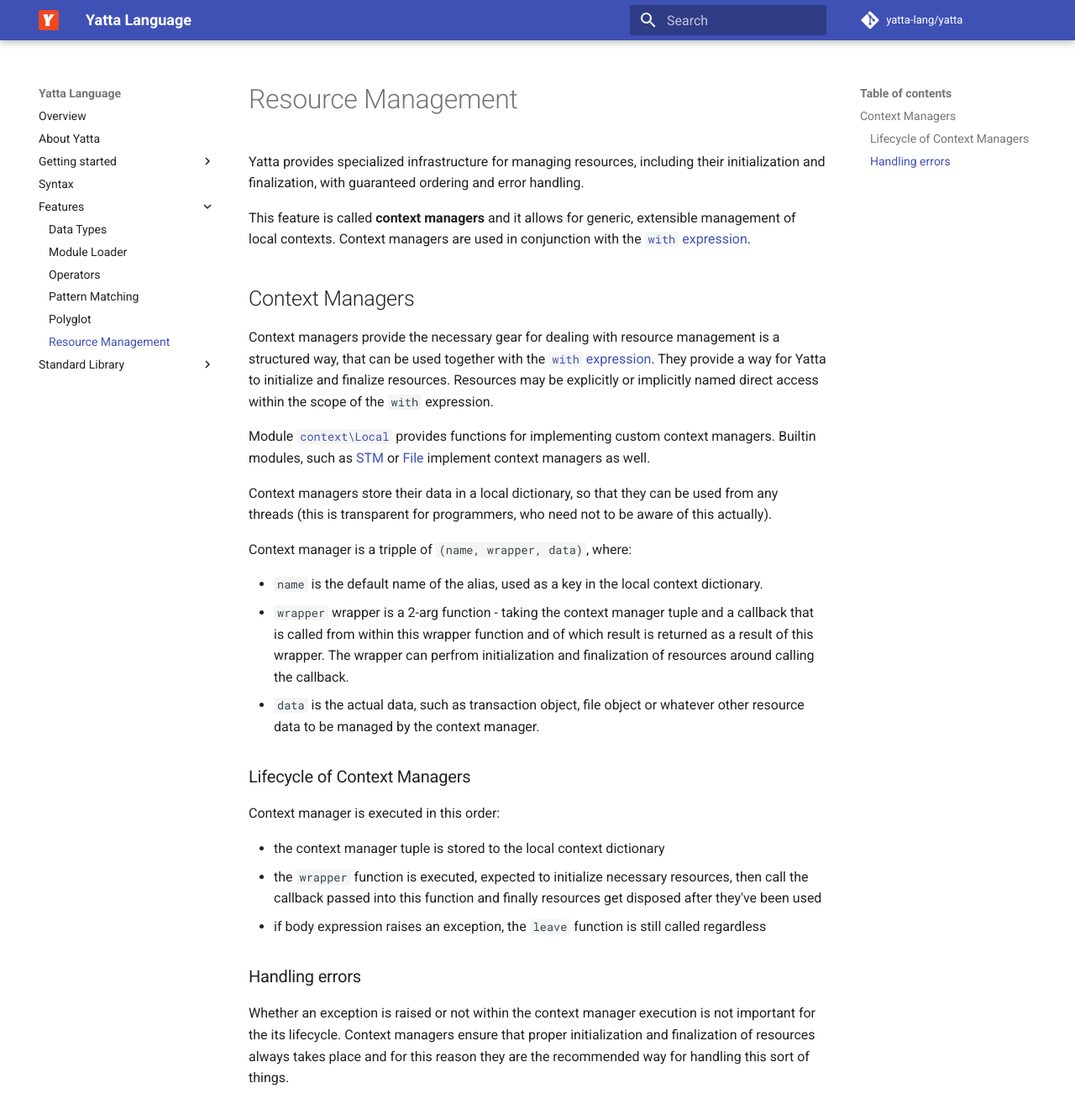
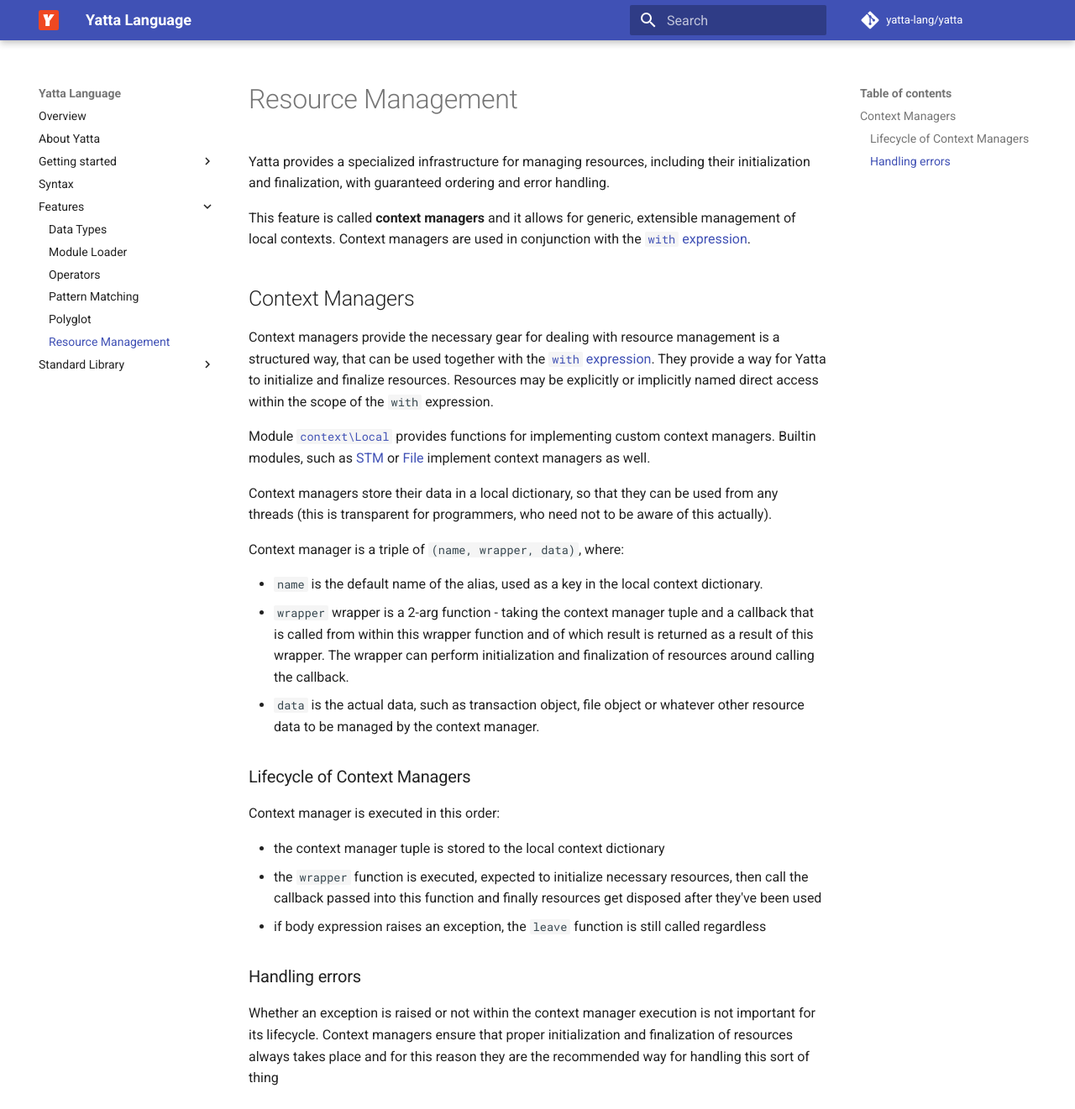
Before and after one commit to yona-lang/homepage, an MkDocs documentation site: the page built from docs/features/resource-management.md, in a window 1280 px wide and 1321 px high. Shown: the whole window at 84% size. Built offline with MkDocs 1.6.1 and Material for MkDocs 9.7.7, drawn with Linux system fonts in a browser that asks for light colours; comment, search, counter and statistics services are not loaded.

Commit message:
improved home

```diff
--- a/docs/features/resource-management.md
+++ b/docs/features/resource-management.md
@@ -2,7 +2,7 @@
 title: "Resource Management"
 ---
 
-Yatta provides specialized infrastructure for managing resources, including their initialization and finalization, with guaranteed ordering and error handling.
+Yatta provides a specialized infrastructure for managing resources, including their initialization and finalization, with guaranteed ordering and error handling.
 
 This feature is called **context managers** and it allows for generic, extensible management of local contexts. Context managers are used in conjunction with the [`with` expression](/features/syntax#with-expression).
 
@@ -14,10 +14,10 @@ Module [`context\Local`](/stdlib/context/local) provides functions for implement
 
 Context managers store their data in a local dictionary, so that they can be used from any threads (this is transparent for programmers, who need not to be aware of this actually).
 
-Context manager is a tripple of `(name, wrapper, data)`, where:
+Context manager is a triple of `(name, wrapper, data)`, where:
 
 * `name` is the default name of the alias, used as a key in the local context dictionary.
-* `wrapper` wrapper is a 2-arg function - taking the context manager tuple and a callback that is called from within this wrapper function and of which result is returned as a result of this wrapper. The wrapper can perfrom initialization and finalization of resources around calling the callback.
+* `wrapper` wrapper is a 2-arg function - taking the context manager tuple and a callback that is called from within this wrapper function and of which result is returned as a result of this wrapper. The wrapper can perform initialization and finalization of resources around calling the callback.
 * `data` is the actual data, such as transaction object, file object or whatever other resource data to be managed by the context manager.
 
 ### Lifecycle of Context Managers
@@ -28,4 +28,4 @@ Context manager is executed in this order:
 * if body expression raises an exception, the `leave` function is still called regardless
 
 ### Handling errors
-Whether an exception is raised or not within the context manager execution is not important for the its lifecycle. Context managers ensure that proper initialization and finalization of resources always takes place and for this reason they are the recommended way for handling this sort of things.
+Whether an exception is raised or not within the context manager execution is not important for its lifecycle. Context managers ensure that proper initialization and finalization of resources always takes place and for this reason they are the recommended way for handling this sort of thing
```
Also changed, not shown: docs/index.md (+6 -3 lines).
